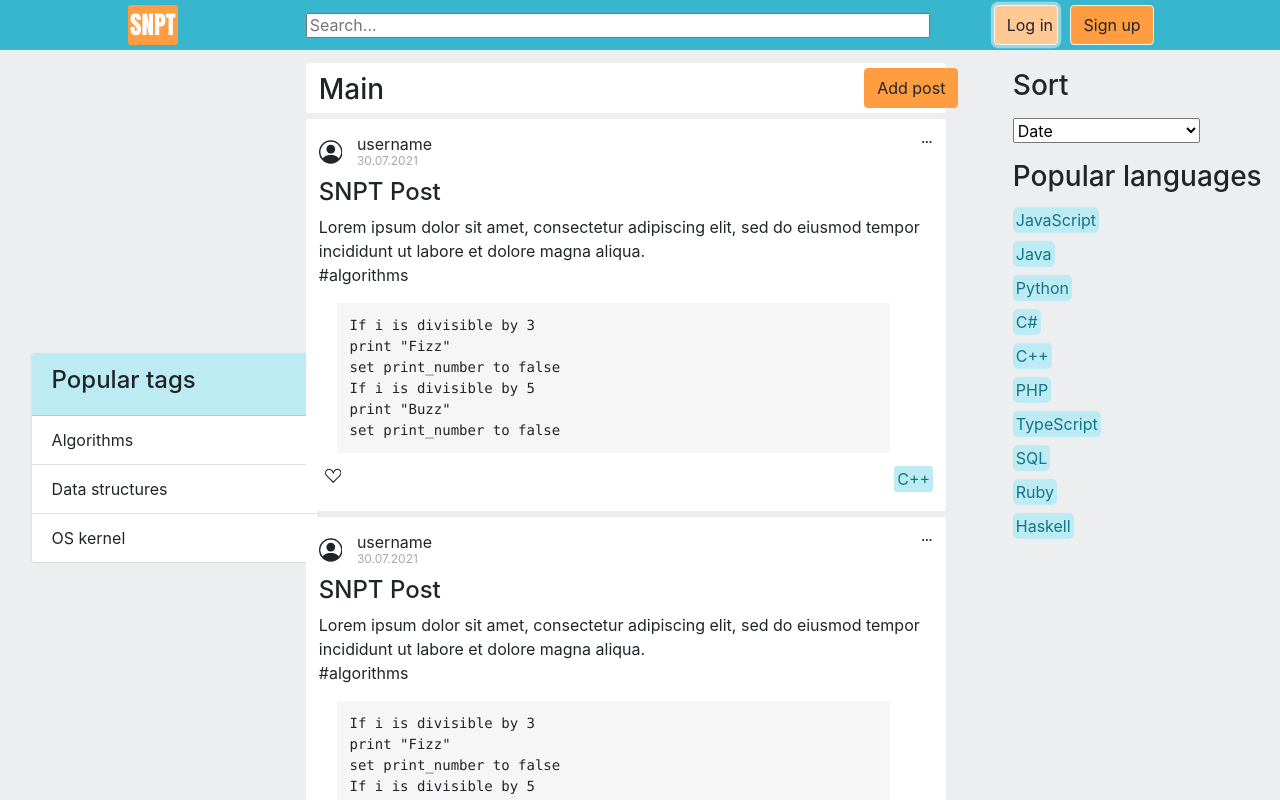
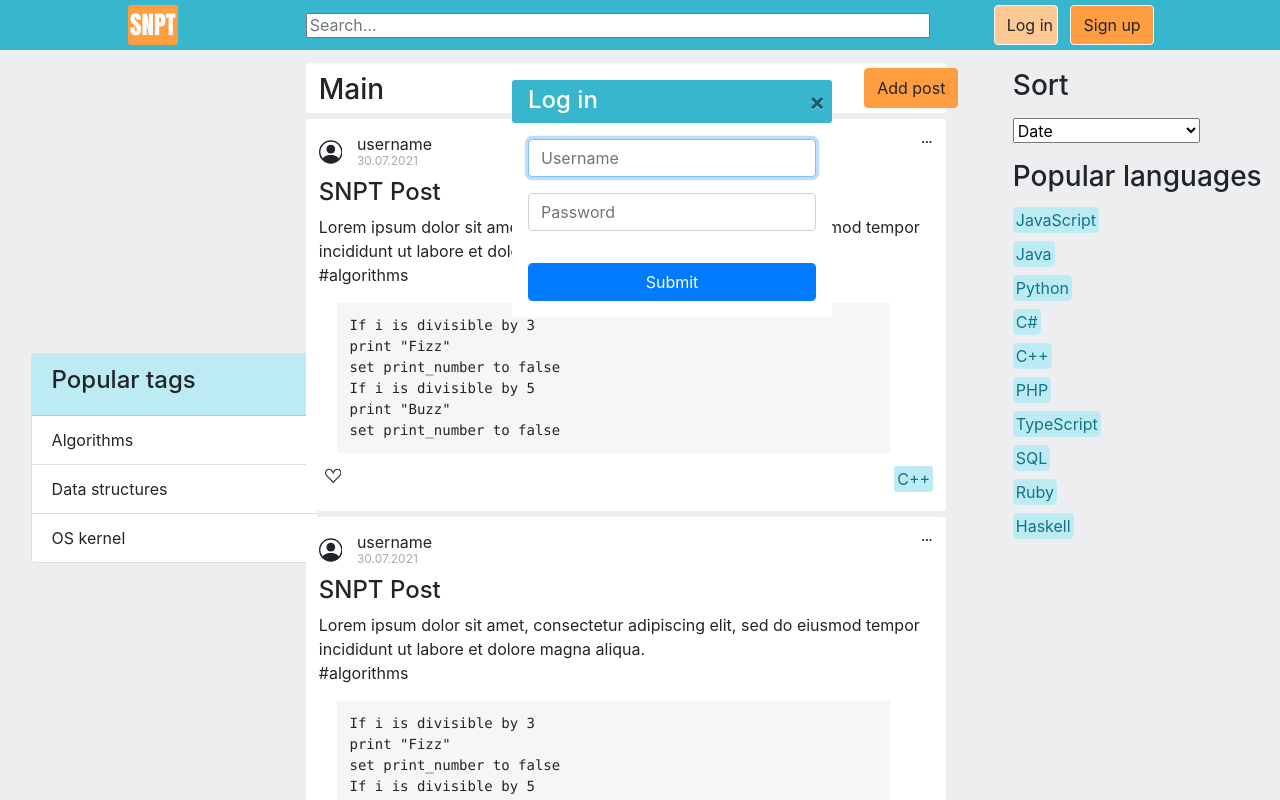
Before and after one commit to kPaulv/snippet-ui-ex, a React (Create React App) app: page / in a window 1280 px wide. Both pictures are taken after a click on the button "Log in". Shown: the top 800 px of the page. Built offline with nearby package versions, Linux system fonts and the light colour scheme.

Commit message:
added Log in form

```diff
--- a/src/components/LogInButton.js
+++ b/src/components/LogInButton.js
@@ -1,11 +1,28 @@
 import React from "react";
 import {Button} from "react-bootstrap";
 import "./styles/LogInButton.css"
+import SignInForm from "./SignInForm";
 
 class LogInButton extends React.Component {
+    state = {
+        seen: false
+    };
+
+    togglePopUp = () => {
+        this.setState({
+            seen: !this.state.seen
+        });
+    };
+
     render() {
         return (
-            <Button variant="light" className="log-in-button">Log in</Button>
+            <>
+                <Button variant="light" className="log-in-button" onClick={this.togglePopUp}>
+                    Log in
+                </Button>
+                {this.state.seen ? <SignInForm toggle={this.togglePopUp} isVisible={true}
+                                               formName={"Log in"} form/> : null}
+            </>
         );
     }
 }
--- a/src/components/SignInForm.js
+++ b/src/components/SignInForm.js
@@ -42,7 +42,7 @@ class SignInForm extends React.Component {
             </Modal>*/
             <form className="sign-in-form">
                 <div className="sign-in-form-header">
-                    <h4 style={{marginLeft: '5%', marginTop: '2%'}}>Sign in</h4>
+                    <h4 className="form-name">{this.props.formName}</h4>
                     <CloseButton className="form-close-button" onClick={this.handleClick}/>
                 </div>
 
@@ -50,7 +50,7 @@ class SignInForm extends React.Component {
                        placeholder="Username" required autoFocus/>
                 <input type="password" id="inputPassword" className="form-control"
                        placeholder="Password" required />
-                <button className="btn btn-primary form-control" type="button">
+                <button className="btn btn-primary form-control" type="button" onClick={this.handleClick}>
                     Submit
                 </button>
             </form>
--- a/src/components/SignUpButton.js
+++ b/src/components/SignUpButton.js
@@ -21,7 +21,8 @@ class SignUpButton extends React.Component {
                 <Button variant="light" id="signUp" className="sign-up-button" onClick={this.togglePopUp}>
                     Sign up
                 </Button>
-                {this.state.seen ? <SignInForm toggle={this.togglePopUp} isVisible={true}/> : null}
+                {this.state.seen ? <SignInForm toggle={this.togglePopUp} isVisible={true}
+                                               formName={"Sign up"} form/> : null}
             </div>
         )
     }
--- a/src/components/styles/SignInForm.css
+++ b/src/components/styles/SignInForm.css
@@ -12,7 +12,15 @@
 .sign-in-form-header {
     display: flex;
     flex-direction: row;
-    background-color: #BDEBF3;
+    background-color: #37b6ce;
+    border-radius: 3px;
+    border-width: 3px;
+}
+.form-name{
+    margin-left: 5%;
+    margin-top: 2%;
+    color: white;
+/*style={{marginLeft: '5%', marginTop: '2%'}}*/
 }
 .form-close-button {
     margin-left: 65%;
```
